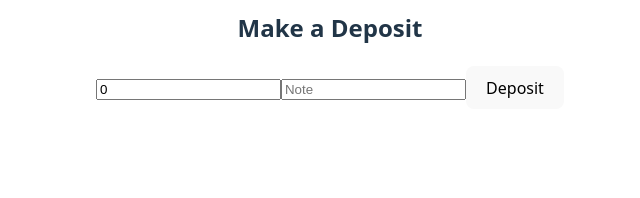
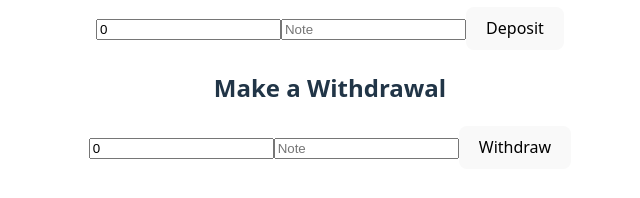
Before and after one commit to JimmyFly90/Bank-System-React-App, a React (Vite) app in the folder reactapp1.client/: page /bankaccount in a window 1280 px wide. Shown: the part 512-710 px from the top of the page, without its empty margins (310-950 px from the left). Built offline with nearby package versions, Linux system fonts and the light colour scheme; no server answers.

Commit message:
Added MakeWithdrawal function to handle withdrawing funds from account.

```diff
--- a/reactapp1.client/src/pages/BankAccount.jsx
+++ b/reactapp1.client/src/pages/BankAccount.jsx
@@ -5,6 +5,7 @@ export default function BankAccount() {
     const [logs, setLogs] = useState([]);
     const [newAccount, setNewAccount] = useState({ owner: '', initialBalance: 0 });
     const [deposit, setDeposit] = useState({ amount: 0, note: '' });
+    const [withdrawal, setWithdrawal] = useState({ amount: 0, note: '' });
 
     useEffect(() => {
         (async () => {
@@ -54,6 +55,21 @@ export default function BankAccount() {
                 onChange={(e) => setDeposit({ ...deposit, note: e.target.value })}
             />
             <button onClick={makeDeposit}>Deposit</button>
+
+            <h2>Make a Withdrawal</h2>
+            <input
+                type="number"
+                placeholder="Amount"
+                value={withdrawal.amount}
+                onChange={(e) => setWithdrawal({ ...withdrawal, amount: parseFloat(e.target.value) })}
+            />
+            <input
+                type="text"
+                placeholder="Note"
+                value={withdrawal.note}
+                onChange={(e) => setWithdrawal({ ...withdrawal, note: e.target.value })}
+            />
+            <button onClick={makeWithdrawal}>Withdraw</button>
         </div>
     );
 
@@ -87,7 +103,7 @@ export default function BankAccount() {
     }
     async function makeDeposit() {
         try {
-            const response = await fetch('/api/bankaccount/deposit', {
+            const response = await fetch('/bankaccount/deposit', {
                 method: 'POST',
                 headers: { 'Content-Type': 'application/json' },
                 body: JSON.stringify(deposit),
@@ -106,4 +122,26 @@ export default function BankAccount() {
             console.error('Error making deposit:', error);
         }
     }
+
+    async function makeWithdrawal() {
+        try {
+            const response = await fetch('/bankaccount/withdrawal', {
+                method: 'POST',
+                headers: { 'Content-Type': 'application/json' },
+                body: JSON.stringify(withdrawal),
+            });
+            if (response.ok) {
+                const data = await response.json();
+                console.log('Withdrawal successful:', data);
+                setBalance(data.balance);
+                setLogs((prev) => [...prev, ...data.logs]);
+            } else {
+                const errorData = await response.json();
+                setLogs((prev) => [...prev, ...errorData.Logs]);
+                console.error('Error making withdrawal:', response.statusText);
+            }
+        } catch (error) {
+            console.error('Error making withdrawal:', error);
+        }
+    }
 }
```
Also changed, not shown: 1 other file (tests, documents, lock files or other folders).
